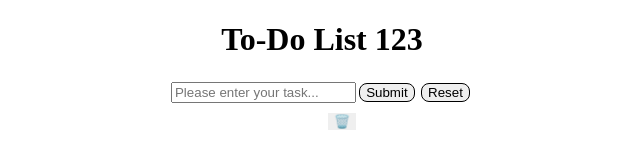
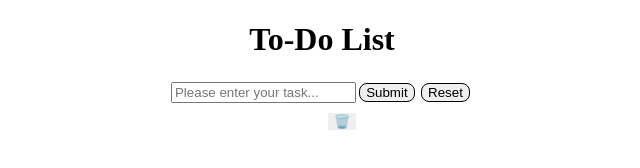
Before and after one commit to George2497/To-Do-List, a plain HTML site: page index.html in a window 1280 px wide. Shown: the whole page, without its empty margins (318-958 px from the left). Drawn offline with Linux system fonts and the light colour scheme.

Commit message:
Update index.html

```diff
--- a/index.html
+++ b/index.html
@@ -6,12 +6,12 @@
     <meta charset="UTF-8">
     <meta http-equiv="X-UA-Compatible" content="IE=edge">
     <meta name="viewport" content="width=device-width, initial-scale=1.0">
-    <title>To-Do List</title>
+    <title>To-Do List 123</title>
     <script defer src="main.js"></script>
 </head>
 
 <body>
-    <h1>To-Do List 123</h1>
+    <h1>To-Do List</h1>
     <div class="toDoContainer">
         <input class="inputBox" type="text" placeholder="Please enter your task..."></input>
         <button class="submitBtn" type="submit">Submit</button>
```
